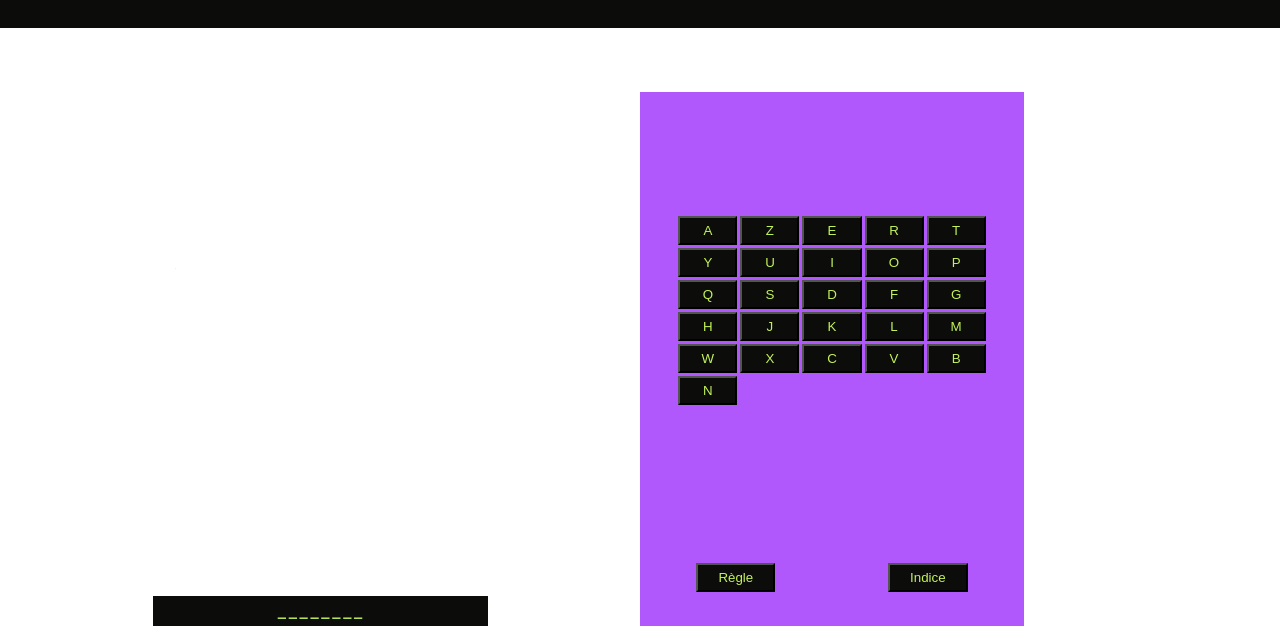
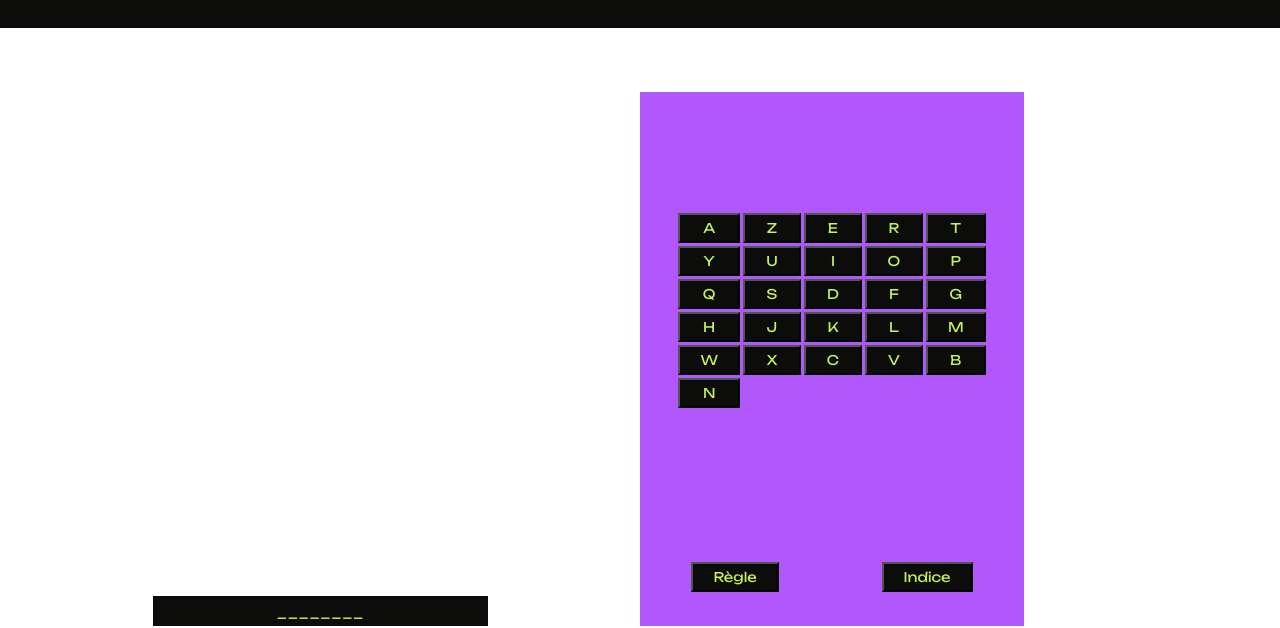
Before and after one commit to Tanthiel50/Hangman, a plain HTML site: page index.html in a window 1280 px wide. Shown: the part 172-800 px from the top of the page. Drawn offline with Linux system fonts and the light colour scheme.

Commit message:
font family

```diff
--- a/style.css
+++ b/style.css
@@ -118,3 +118,7 @@ footer{
   display: flex;
   justify-content: flex-end;
 }
+
+button{
+  font-family: "Unbounded";
+}
```
